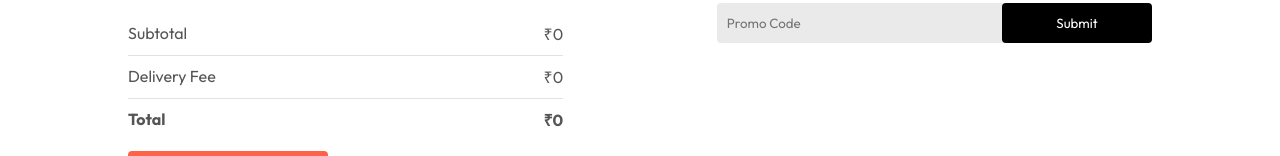
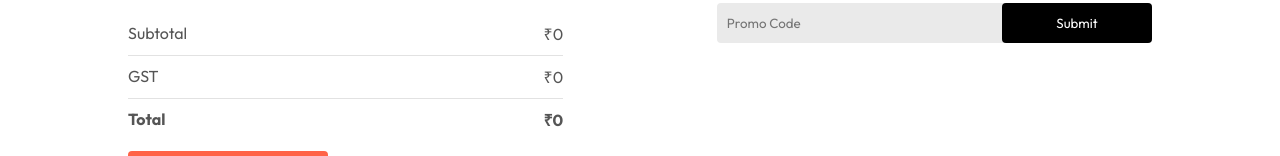
Before and after one commit to spjan15/food-del, a React (Vite) app in the folder frontend/: page /cart in a window 1280 px wide. Shown: the part 349-505 px from the top of the page. Built offline with nearby package versions, Linux system fonts and the light colour scheme; no server answers.

Commit message:
Update Cart.jsx

```diff
--- a/frontend/src/pages/Cart/Cart.jsx
+++ b/frontend/src/pages/Cart/Cart.jsx
@@ -49,7 +49,7 @@ const Cart = () => {
             </div>
             <hr />
             <div className="cart-total-detail">
-              <p>Delivery Fee</p>
+              <p>GST</p>
               <p>₹{getTotalCartAmount()===0?0:2}</p>
             </div>
             <hr />
```
